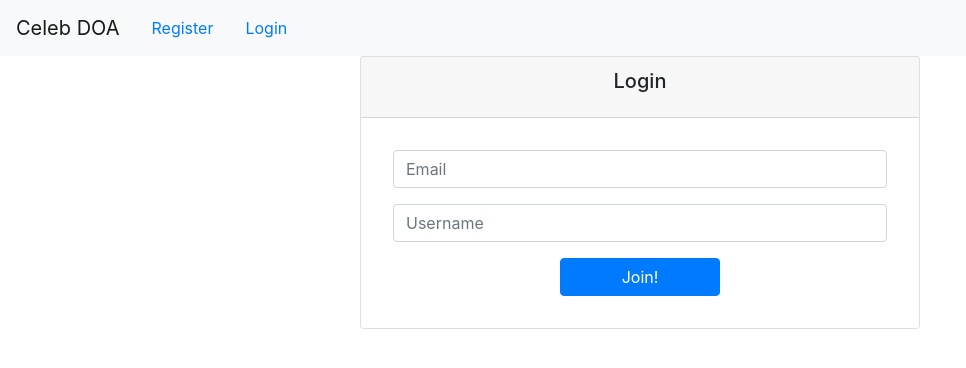
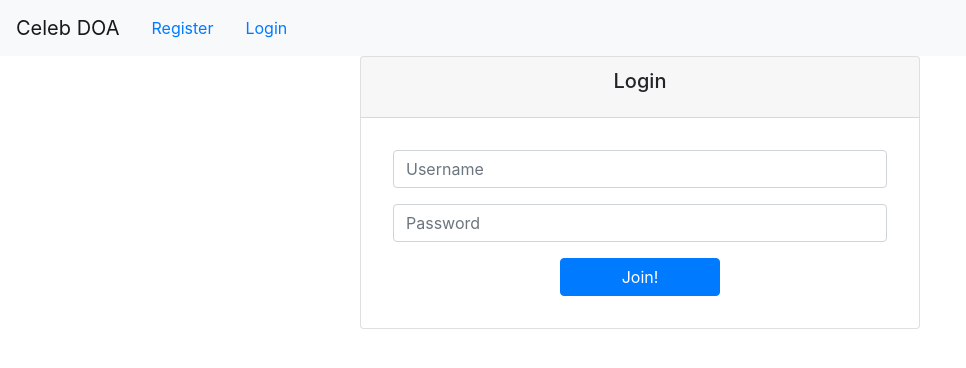
Before and after one commit to bw-celebrity-dead-or-alive-1/Front-end, a React (Create React App) app in the folder celebdoa/: page /login in a window 1280 px wide. Shown: the top 368 px of the page, without its empty margins (0-966 px from the left). Built offline with nearby package versions, Linux system fonts and the light colour scheme.

Commit message:
saving email fixes to see what I was doing a week ago.

```diff
--- a/celebdoa/src/components/Admin.js
+++ b/celebdoa/src/components/Admin.js
@@ -36,7 +36,6 @@ const Login = (props) => {
 			<form onSubmit={handleSubmit}>
 				<input type='text' name='celebName' value={doaFields.celebName} placeholder="Name of celebrity (required)" onChange={doFields}></input>
 				<input type='text' name='factoid' value={doaFields.factoid} placeholder="Short factoid (required)" onChange={doFields}></input>
-				<input type='text' name='factoid' value={doaFields.factoid} placeholder="Second factoid" onChange={doFields}></input>
 				<input type='text' name='dob' value={doaFields.dob} placeholder="Date of birth" onChange={doFields}></input>
 				<input type='text' name='imageurl' value={doaFields.imageurl} placeholder="URL to image (required)" onChange={doFields}></input>
 				<input type='text' name='doa' value={doaFields.doa} placeholder="URL to image (required)" onChange={doFields}></input>
--- a/celebdoa/src/components/LogRegFields.js
+++ b/celebdoa/src/components/LogRegFields.js
@@ -20,11 +20,11 @@ const LogRegFields = (props) => {
 	const userInfo = {
 		username: usernameInput.value,
 		password: passwdInput.value,
-		email: passwdInput.value
+		// email: emailInput.value
 	};
 
 	if (isReg) {
-		userInfo.email = passwdInput.value;
+		userInfo.email = emailInput.value;
 	}
 
 	const doSubmit = (e) => {
@@ -38,13 +38,13 @@ const LogRegFields = (props) => {
 				<Card.Title bg="light">{title}</Card.Title>
 			</Card.Header>
 			<Card.Body style={{ padding: "2rem" }}>
-				<InputGroup className="mb-3">
-					<FormControl {...emailInput} placeholder="Email" />
-				</InputGroup>
+				<EmailField {...emailInput} isReg={isReg} />
 				<InputGroup className="mb-3">
 					<FormControl {...usernameInput} placeholder="Username" />
 				</InputGroup>
-				<EmailField {...passwdInput} isReg={isReg} />
+				<InputGroup className="mb-3">
+					<FormControl {...passwdInput} type="password" placeholder="Password" />
+				</InputGroup>
 				<Button variant="primary" type="submit" style={{ width: "10rem" }}>
 					Join!
 				</Button>
@@ -54,10 +54,11 @@ const LogRegFields = (props) => {
 };
 
 function EmailField(props) {
+	clg(props.emailInput)
 	if (props.isReg) {
 		return (
 			<InputGroup className="mb-3">
-				<FormControl {...props.passwdInput} type="password" placeholder="Password" />
+				<FormControl {...props.emailInput} placeholder="Email" />
 			</InputGroup>
 		);
     }
```
